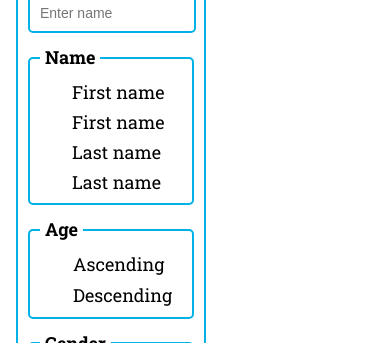
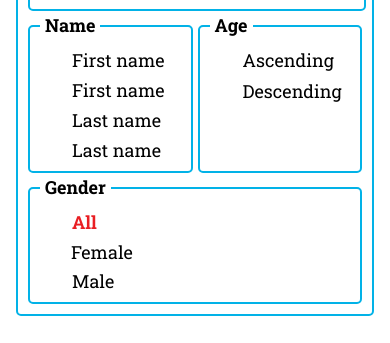
Before and after one commit to andysmokk/friends-app, a website with bundled scripts: page index.html in a window 390 px wide. Shown: the part 127-470 px from the top of the page. Built offline with nearby package versions, Linux system fonts and the light colour scheme; no server answers.

Commit message:
responsive done

```diff
--- a/index.html
+++ b/index.html
@@ -208,7 +208,10 @@
       <footer class="footer">
         <div class="container">
           <div class="footer-box">
-            <a class="footer-link" href="https://github.com/andysmokk/js-dom">
+            <a
+              class="footer-link"
+              href="https://github.com/andysmokk/friends-app"
+            >
               <svg class="github-img" width="40" height="40">
                 <use href="./images/sprite.svg#github"></use>
               </svg>
--- a/sass/layouts/_header.scss
+++ b/sass/layouts/_header.scss
@@ -26,70 +26,9 @@
     background-clip: text;
     -webkit-background-clip: text;
     color: transparent;
+
+    @media screen and (max-width: 450px) {
+        font-size: 60px;
+        margin-left: 10px;
+    }
 }
-
-// .header-title {
-//     font-size: 60px;
-//     font-weight: 900;
-//     // text-align: center;
-//     margin-left: 20px;
-//     text-shadow: var(--default-black-shadow);
-// }
-
-// .header-title-span-a {
-//     color: var(--friends-red);
-// }
-
-// .header-title-span-letter-first-p {
-//     color: var(--friends-blue);
-
-// }
-
-// .header-title-span-letter-second-p {
-//     color: var(--friends-yellow);
-
-// }
-
-// .colored {
-//     line-height: 1;
-//     display: grid;
-//     place-items: center;
-// }
-
-// .header-title {
-//     font-size: 30px;
-//     font-weight: 700;
-//     text-align: center;
-//     padding: 30px 0px 30px 0px;
-//     margin-left: 10px;
-//     text-shadow: var(--default-white-shadow);
-
-//     @media screen and (max-width: 530px) {
-//         padding: 15px 0px 15px 0px;
-//     }
-// }
-
-// .logo-box {
-//     display: flex;
-//     justify-content: center;
-//     align-items: center;
-// }
-
-// .logo-img {
-//     width: 80px;
-// }
-
-// .overlay {
-//     background-image: linear-gradient(to right,
-//             rgba(255, 255, 255, 0.747),
-//             rgba(255, 255, 255, 0.836)),
-//         url(../../images/movies.webp);
-
-//     background-size: cover;
-//     background-repeat: no-repeat;
-//     background-position: center;
-
-//     display: flex;
-//     flex-direction: column;
-//     min-height: 100vh;
-// }
--- a/sass/layouts/_main.scss
+++ b/sass/layouts/_main.scss
@@ -11,6 +11,11 @@
         grid-template-columns: 190px 1fr;
         column-gap: 10px;
     }
+
+    @media screen and (max-width: 550px) {
+        display: flex;
+        flex-direction: column;
+    }
 }
 
 .main-box-left-panel {
@@ -20,10 +25,28 @@
     border: 2px solid var(--friends-blue);
 }
 
+.filter-name-age-form {
+    @media screen and (max-width: 550px) {
+        display: grid;
+        grid-template-columns: 1fr 1fr;
+        column-gap: 5px;
+    }
+}
+
 .filter-name-age-form,
 .filter-gender-form,
 .filter-age-fieldset {
     margin-top: 15px;
+
+    @media screen and (max-width: 550px) {
+        margin-top: 5px;
+    }
+}
+
+.filter-age-fieldset {
+    @media screen and (max-width: 550px) {
+        margin: 0;
+    }
 }
 
 .search-form-input {
@@ -36,6 +59,26 @@
 
     @media screen and (max-width: 1000px) {
         width: 87%;
+    }
+
+    @media screen and (max-width: 550px) {
+        width: 95%;
+    }
+
+    @media screen and (max-width: 500px) {
+        width: 94.5%;
+    }
+
+    @media screen and (max-width: 450px) {
+        width: 94%;
+    }
+
+    @media screen and (max-width: 375px) {
+        width: 92%;
+    }
+
+    @media screen and (max-width: 325px) {
+        width: 90%;
     }
 }
 
@@ -132,10 +175,15 @@
         row-gap: 10px;
     }
 
+    @media screen and (max-width: 700px) {
+        grid-template-columns: 1fr;
+    }
+
     @media screen and (max-width: 550px) {
-        grid-template-columns: repeat(1, 1fr);
-        column-gap: 10px;
+        grid-template-columns: 1fr;
+        // column-gap: 10px;
         row-gap: 10px;
+        margin-top: 10px;
     }
 }
 
```
Also changed, not shown: css/styles.css, dist/css/styles.min.css, 2 other files.
